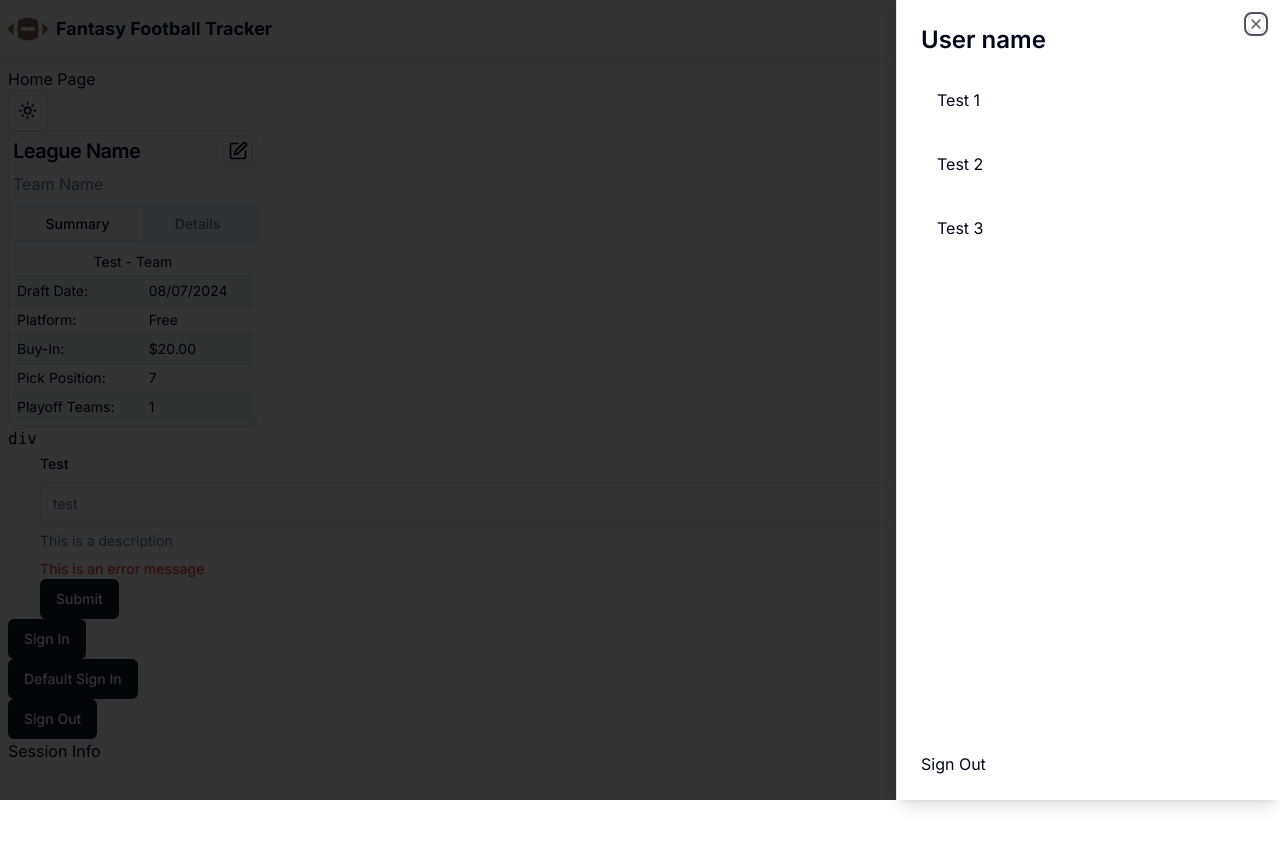
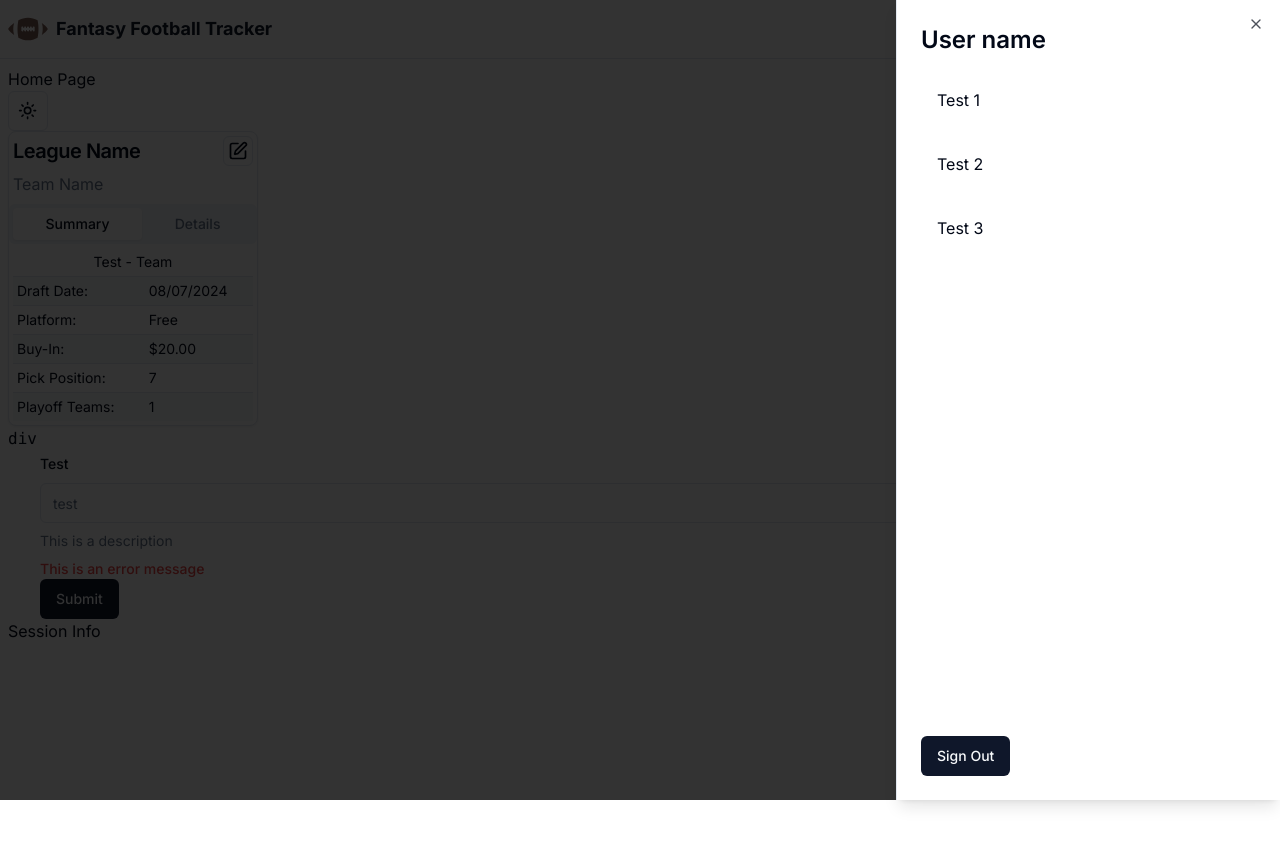
Before and after one commit to ShayEllis/fantasy-football-tracker-next, a Next.js app: page / in a window 1280 px wide. Both pictures are taken after a click on the button 1247 px from the left and 29 px from the top of the page. Shown: the top 846 px of the page. Built offline with nearby package versions, Linux system fonts and the light colour scheme; no server answers.

Commit message:
added protected routes to middleware for / and /dashboard and updated sign out button/

```diff
--- a/package.json
+++ b/package.json
@@ -13,6 +13,7 @@
     "@auth/prisma-adapter": "^2.4.2",
     "@hookform/resolvers": "^3.9.0",
     "@neondatabase/serverless": "^0.9.4",
+    "@next-safe/middleware": "^0.10.0",
     "@prisma/adapter-neon": "^5.18.0",
     "@prisma/client": "^5.18.0",
     "@radix-ui/react-dialog": "^1.1.1",
--- /dev/null
+++ b/src/app/(mainApp)/dashboard/page.tsx
@@ -0,0 +1,3 @@
+export default function Dashboard() {
+  return <h3>dashboard</h3>
+}
--- a/src/app/(mainApp)/page.tsx
+++ b/src/app/(mainApp)/page.tsx
@@ -2,9 +2,6 @@ import { ToggleDarkMode } from '@/components/ToggleDarkMode'
 import { LeagueInfoCard } from '@/components/LeagueInfoCard'
 import { TestElement } from '@/components/TestElement'
 import { EditLeague } from '@/components/EditLeague'
-import { SignInButton } from '@/components/SignInButton'
-import { SignInButtonDefault } from '@/components/SignInButtonDefault'
-import { SignOutButton } from '@/components/SignOutButton'
 import { UserAvatar } from '@/components/UserAvatar'
 
 export default function Home() {
@@ -17,9 +14,6 @@ export default function Home() {
       <LeagueInfoCard />
       <TestElement />
       <EditLeague />
-      <SignInButton />
-      <SignInButtonDefault />
-      <SignOutButton />
       <UserAvatar />
     </main>
   )
--- a/src/app/api/auth/[...nextauth]/route.ts
+++ b/src/app/api/auth/[...nextauth]/route.ts
@@ -1,3 +1,3 @@
-import { handlers } from '../../../../auth/auth'
+import { handlers } from '@/auth/auth'
 export const { GET, POST } = handlers
-// export const runtime = 'edge' // edge support required to use this - same with middleware
+export const runtime = 'edge' // edge support required to use this - same with middleware
--- a/src/app/home/page.tsx
+++ b/src/app/home/page.tsx
@@ -1,4 +1,4 @@
-import { SignInButton } from '@/components/SignInButton'
+import { SignInButton } from "@/components/SignInButton"
 
 export default function Home() {
   return (
--- /dev/null
+++ b/src/auth/actions/signOut.ts
@@ -0,0 +1,9 @@
+'use server'
+
+import { signOut } from '@/auth/auth'
+
+const asyncSignOut = async () => {
+  await signOut()
+}
+
+export { asyncSignOut }
--- a/src/components/Nav.tsx
+++ b/src/components/Nav.tsx
@@ -16,6 +16,7 @@ import { Menu } from 'lucide-react'
 import Link from 'next/link'
 import { cn } from '@/lib/utils'
 import { usePathname } from 'next/navigation'
+import { SignOutButton } from '@/components/SignOutButton'
 
 export function Navbar({ children }: { children: ReactNode }) {
   return (
@@ -47,7 +48,9 @@ export function NavSideDrawer({ children }: { children: ReactNode }) {
         </SheetHeader>
         <SheetDescription className='sr-only'>Navigation Menu</SheetDescription>
         {children}
-        <SheetFooter className='sm:justify-start'>Sign Out</SheetFooter>
+        <SheetFooter className='sm:justify-start'>
+          <SignOutButton />
+        </SheetFooter>
       </SheetContent>
     </Sheet>
   )
--- a/src/components/SignInButton.tsx
+++ b/src/components/SignInButton.tsx
@@ -2,7 +2,6 @@
 
 import { useRouter } from 'next/navigation'
 import { Button } from './ui/button'
-import { signIn } from '@/auth/auth'
 
 export function SignInButton() {
   const router = useRouter()
--- a/src/components/SignOutButton.tsx
+++ b/src/components/SignOutButton.tsx
@@ -1,12 +1,12 @@
-import { signOut } from "@/auth/auth";
-import { Button } from "./ui/button";
+import { asyncSignOut } from '../auth/actions/signOut'
+import { Button } from './ui/button'
 
-export function SignOutButton () {
+export function SignOutButton() {
   return (
-    <form action={async () => {
-      'use server'
-      await signOut()
-    }}>
+    <form
+      action={async () => {
+        await asyncSignOut()
+      }}>
       <Button>Sign Out</Button>
     </form>
   )
--- a/src/components/UserAvatar.tsx
+++ b/src/components/UserAvatar.tsx
@@ -2,7 +2,7 @@ import { auth } from '@/auth/auth'
 
 export async function UserAvatar() {
   const session = await auth()
-  console.log(session)
+  // console.log(session)
 
   if (!session?.user) console.log('no user found')
   return (
--- a/src/middleware.ts
+++ b/src/middleware.ts
@@ -1,18 +1,32 @@
 // Need Prisma edge drivers for this - same with route.ts 'edge' settings
 export const runtime = 'experimental-edge'
-export { auth as middleware } from './auth/auth'
+// Using middleware to protect routes - figure out how to chain?
+// export { auth as middleware } from './auth/auth'
+import { NextRequest, NextResponse } from 'next/server'
+import { auth } from './auth/auth'
 
-// import { NextRequest } from "next/server";
-// import { NextResponse } from "next/server";
-// import { auth } from "./auth/auth";
+export default async function middleware(request: NextRequest) {
+  const session = await auth()
 
-// export async function middleware(request: NextRequest)  {
-// const session = await auth()
+  console.log(request.nextUrl.pathname)
 
-// if (!session) {
-//     console.log('********* REDIRECT ************')
-//     return NextResponse.redirect(new URL('/signin', request.nextUrl.origin))
-// }
+  if (
+    !session ||
+    (session?.expires && Date.parse(session?.expires) <= Date.now())
+  ) {
+    console.log('middleware redirect')
+    return NextResponse.redirect(new URL('/home', request.nextUrl.origin))
+  }
+}
 
-// console.log('GOOD!')
-// }
+export const config = {
+  matcher: ['/', '/dashboard'],
+}
+
+// Get typescript error, may come back to this
+// import { chain } from '@next-safe/middleware'
+// import { auth as authMiddleware } from './auth/auth'
+// export default chain(
+//   protectedRoutes,
+//   authMiddleware
+// )
```
Also changed, not shown: 1 other file (tests, documents, lock files or other folders).
